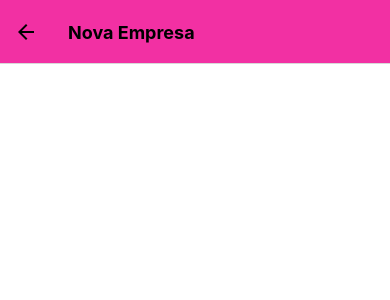
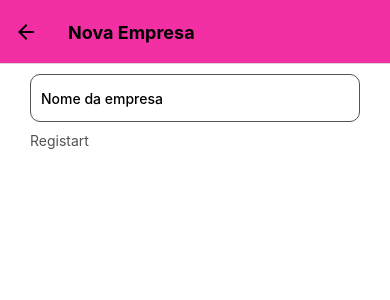
Before and after one commit to odaviribeiro/banQi, a React Native app: screen /NewCompany in a window 390 px wide. Shown: the top 300 px of the page. Built offline with nearby package versions, Linux system fonts and the light colour scheme; no server answers.

Commit message:
adicao de formulario de nome de empresa

```diff
--- /dev/null
+++ b/src/pages/Company/Form/Validation/index.tsx
@@ -0,0 +1,5 @@
+import * as yup from "yup";
+
+export const yupSchema = yup.object().shape({
+  name: yup.string().required("Por favor, informe o nome da empresa "),
+});
--- /dev/null
+++ b/src/pages/Company/Form/index.tsx
@@ -0,0 +1,42 @@
+import { IForm } from "@/interfaces/Form";
+import { useFormik } from "formik";
+import { ICompany } from "../Interface";
+import { yupSchema } from "./Validation";
+import Input from "@/components/Input";
+import React from "react";
+import Text from "@/components/Text";
+import { TouchableWithoutFeedback } from "react-native";
+
+function Form({
+  handleSubmitForm,
+  initialValues,
+  loading,
+  onPress,
+}: IForm<any>) {
+  const { handleSubmit, handleChange, values, touched, errors } =
+    useFormik<ICompany>({
+      initialValues: initialValues as ICompany,
+      validationSchema: yupSchema,
+      validateOnChange: false,
+      onSubmit: (values) => {
+        handleSubmitForm({ ...values });
+      },
+    });
+  return (
+    <>
+      <Input
+        onChangeText={handleChange("name")}
+        value={values.name}
+        placeholder="Nome da empresa"
+        autoCapitalize="none"
+        error={!!touched.name && !!errors.name && !values.name}
+        msgErro={errors.name}
+      />
+      <TouchableWithoutFeedback onPress={handleSubmit}>
+        <Text>Registart</Text>
+      </TouchableWithoutFeedback>
+    </>
+  );
+}
+
+export default Form;
--- a/src/pages/Company/Interface/index.tsx
+++ b/src/pages/Company/Interface/index.tsx
@@ -11,7 +11,7 @@ interface IAddress {
 export interface ICompany {
   address: IAddress;
   cnpj: string;
-  createdAt: Date;
+  createdAt?: Date;
   description: string;
   logo: string;
   name: string;
--- a/src/pages/Company/Register/index.tsx
+++ b/src/pages/Company/Register/index.tsx
@@ -1,9 +1,21 @@
 import React from "react";
-import { View } from "react-native";
+import Form from "../Form";
 
 const Item: React.FC = () => {
   console.log("entrou");
-  return <View style={{ flex: 1, marginLeft: 40 }}></View>;
+
+  const handleSubmitForm = (value: any) => {};
+  return (
+    <Form
+      handleSubmitForm={handleSubmitForm}
+      initialValues={{
+        cnpj: "",
+        description: "",
+        logo: "",
+        name: "",
+      }}
+    />
+  );
 };
 
 export default Item;
```
